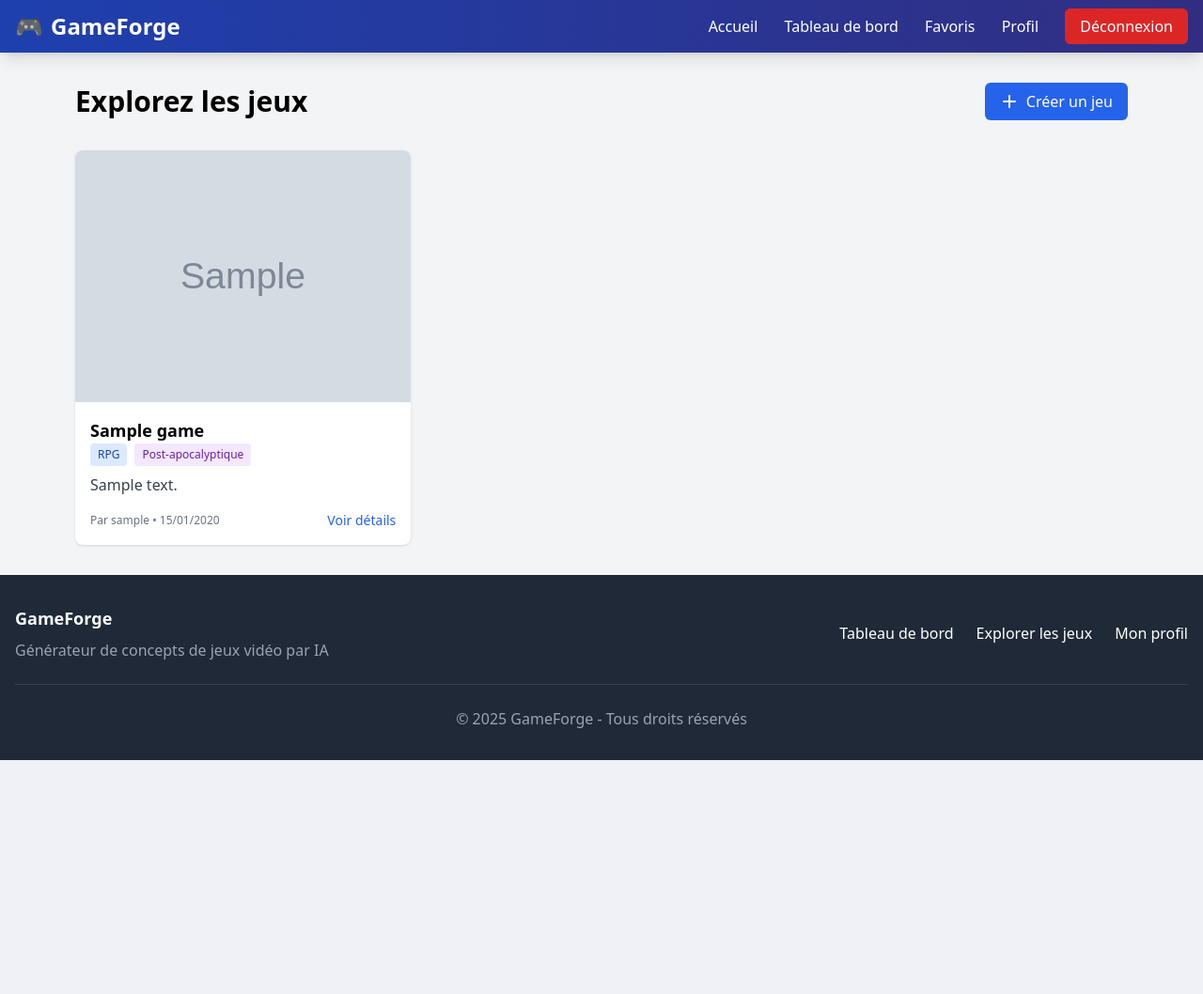
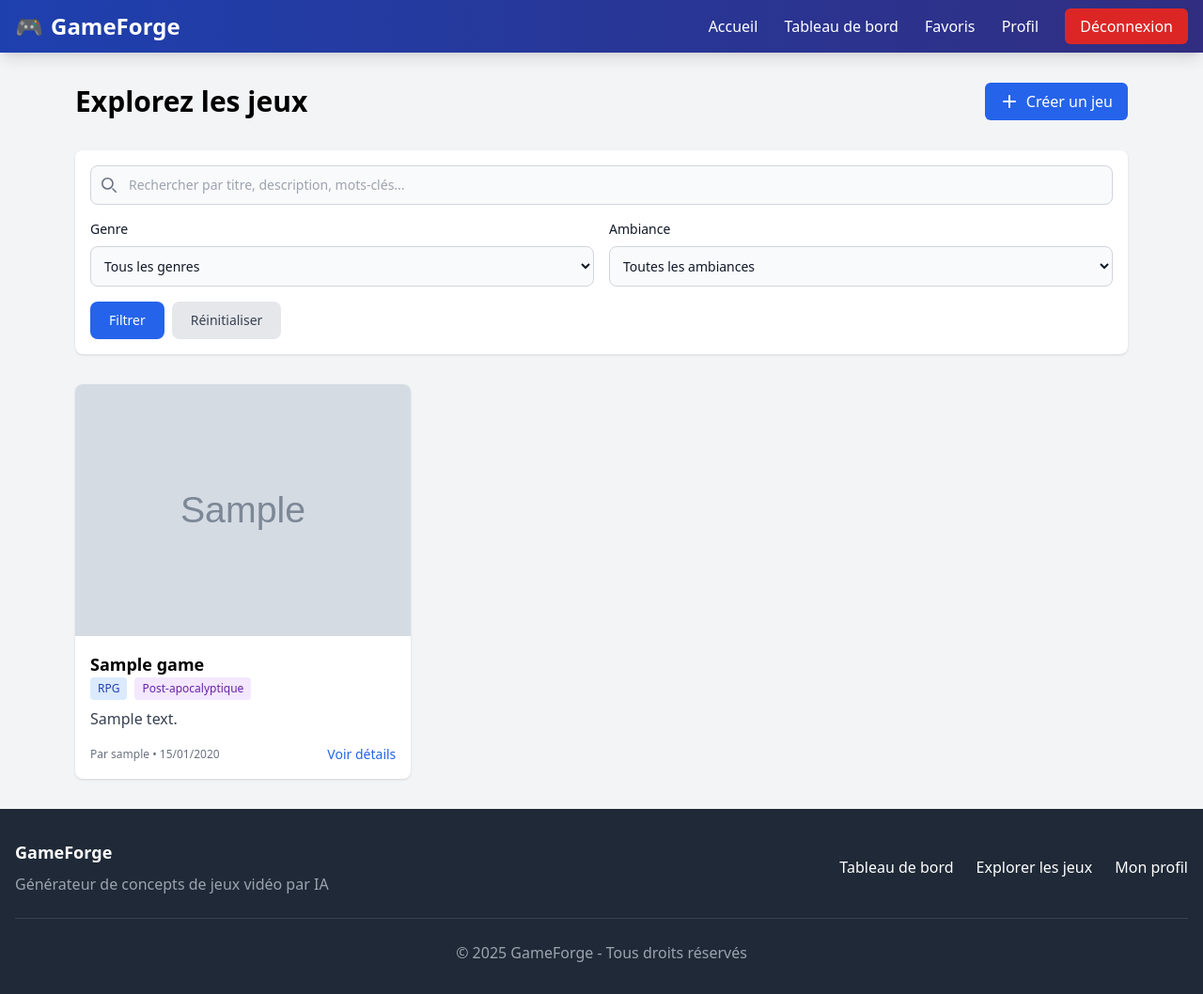
Before and after one commit to JHanslik/gameGenerator, a Django app: page /games/ in a window 1280 px wide. Shown: the whole page at 94% size. Before the commit the page ends 809 px from the top, so only its background shows below. Run offline with Django 5.2, Linux system fonts and the light colour scheme; a user stored in the database is signed in; tables that the repository leaves empty hold one stand-in row (values such as "Sample post"); grey boxes marked "Sample" are stand-in pictures; some libraries are stand-ins or nearby versions.

Commit message:
recherche

```diff
--- a/games/urls.py
+++ b/games/urls.py
@@ -5,6 +5,7 @@ app_name = 'games'
 
 urlpatterns = [
     path('', views.game_list, name='game_list'),
+    path('search-ajax/', views.search_games_ajax, name='search_games_ajax'),
     path('my-games/', views.my_games, name='my_games'),
     path('create/', views.game_create, name='game_create'),
     path('create-random/', views.random_game_create, name='random_game_create'),
--- a/games/views.py
+++ b/games/views.py
@@ -5,14 +5,49 @@ from .models import Game, GameDetail, Favorite
 from .forms import GameCreationForm
 from django.http import JsonResponse
 import random
+from django.db import models
 
 # Create your views here.
 
 @login_required
 def game_list(request):
     """Vue pour afficher la liste des jeux publics"""
-    games = Game.objects.filter(is_public=True).order_by('-created_at')
-    return render(request, 'games/game_list.html', {'games': games})
+    games = Game.objects.filter(is_public=True)
+
+    # Traitement de la recherche
+    search_query = request.GET.get('search', '')
+    if search_query:
+        games = games.filter(
+            models.Q(title__icontains=search_query) |
+            models.Q(description__icontains=search_query) |
+            models.Q(keywords__icontains=search_query) |
+            models.Q(cultural_references__icontains=search_query)
+        )
+
+    # Filtrer par genre si spécifié
+    genre = request.GET.get('genre', '')
+    if genre:
+        games = games.filter(genre=genre)
+
+    # Filtrer par ambiance si spécifiée
+    ambiance = request.GET.get('ambiance', '')
+    if ambiance:
+        games = games.filter(ambiance=ambiance)
+
+    # Tri par date (plus récent par défaut)
+    games = games.order_by('-created_at')
+
+    # Contexte pour les filtres
+    context = {
+        'games': games,
+        'search_query': search_query,
+        'genre_filter': genre,
+        'ambiance_filter': ambiance,
+        'genre_choices': Game.GENRE_CHOICES,
+        'ambiance_choices': Game.AMBIANCE_CHOICES,
+    }
+
+    return render(request, 'games/game_list.html', context)
 
 @login_required
 def my_games(request):
@@ -207,3 +242,53 @@ def delete_game(request, slug):
 
     # Rediriger vers le tableau de bord
     return redirect('users:dashboard')
+
+@login_required
+def search_games_ajax(request):
+    """Vue pour rechercher des jeux via AJAX"""
+    games = Game.objects.filter(is_public=True)
+
+    # Traitement de la recherche
+    search_query = request.GET.get('search', '')
+    if search_query:
+        games = games.filter(
+            models.Q(title__icontains=search_query) |
+            models.Q(description__icontains=search_query) |
+            models.Q(keywords__icontains=search_query) |
+            models.Q(cultural_references__icontains=search_query)
+        )
+
+    # Filtrer par genre si spécifié
+    genre = request.GET.get('genre', '')
+    if genre:
+        games = games.filter(genre=genre)
+
+    # Filtrer par ambiance si spécifiée
+    ambiance = request.GET.get('ambiance', '')
+    if ambiance:
+        games = games.filter(ambiance=ambiance)
+
+    # Tri par date (plus récent par défaut)
+    games = games.order_by('-created_at')
+
+    # Préparer les données pour JSON
+    games_data = []
+    for game in games:
+        # Récupérer l'URL de l'image s'il y en a une
+        image_url = None
+        if game.images.first():
+            image_url = game.images.first().image.url
+
+        games_data.append({
+            'id': game.id,
+            'title': game.title,
+            'slug': game.slug,
+            'description': game.description,
+            'genre': game.get_genre_display(),
+            'ambiance': game.get_ambiance_display(),
+            'creator': game.creator.username,
+            'created_at': game.created_at.strftime('%d/%m/%Y'),
+            'image_url': image_url
+        })
+
+    return JsonResponse({'games': games_data})
--- /dev/null
+++ b/static/js/search.js
@@ -0,0 +1,157 @@
+/**
+ * Gestion de la barre de recherche et des filtres pour les jeux
+ */
+document.addEventListener("DOMContentLoaded", function () {
+  // Récupération des éléments du DOM
+  const searchInput = document.getElementById("search-input");
+  const genreFilter = document.getElementById("genre-filter");
+  const ambianceFilter = document.getElementById("ambiance-filter");
+  const searchForm = document.getElementById("search-form");
+  const gamesContainer = document.querySelector(".grid");
+  const emptyMessage = document.querySelector(".bg-gray-100.rounded-lg");
+
+  // Fonction pour soumettre le formulaire après un délai (debounce)
+  let searchTimeout;
+
+  function applySearchDebounce() {
+    clearTimeout(searchTimeout);
+    searchTimeout = setTimeout(() => {
+      // Pour une meilleure expérience utilisateur, soumettons simplement le formulaire
+      // au lieu d'utiliser AJAX, ce qui maintiendra le style d'affichage cohérent
+      searchForm.submit();
+    }, 500); // Délai de 500ms avant soumission
+  }
+
+  // Fonction pour récupérer les jeux via AJAX
+  function fetchGamesAjax() {
+    // Construire l'URL avec les paramètres de recherche
+    const searchParams = new URLSearchParams();
+    const searchValue = searchInput ? searchInput.value : "";
+    const genreValue = genreFilter ? genreFilter.value : "";
+    const ambianceValue = ambianceFilter ? ambianceFilter.value : "";
+
+    if (searchValue) searchParams.append("search", searchValue);
+    if (genreValue) searchParams.append("genre", genreValue);
+    if (ambianceValue) searchParams.append("ambiance", ambianceValue);
+
+    // Mettre à jour l'URL du navigateur
+    updateURLParams("search", searchValue);
+    updateURLParams("genre", genreValue);
+    updateURLParams("ambiance", ambianceValue);
+
+    // Effectuer la requête AJAX
+    fetch(`/games/search-ajax/?${searchParams.toString()}`)
+      .then((response) => response.json())
+      .then((data) => {
+        updateGamesList(data.games);
+      })
+      .catch((error) => {
+        console.error("Erreur lors de la recherche:", error);
+      });
+  }
+
+  // Fonction pour mettre à jour la liste des jeux
+  function updateGamesList(games) {
+    if (!gamesContainer) return;
+
+    // Vider le conteneur
+    gamesContainer.innerHTML = "";
+
+    // Si aucun jeu n'est trouvé, afficher le message
+    if (games.length === 0) {
+      if (emptyMessage) emptyMessage.style.display = "block";
+      return;
+    }
+
+    // Cacher le message si des jeux sont trouvés
+    if (emptyMessage) emptyMessage.style.display = "none";
+
+    // Ajouter chaque jeu au conteneur
+    games.forEach((game) => {
+      const gameCard = document.createElement("div");
+      gameCard.className = "bg-white rounded-lg shadow hover:shadow-md transition overflow-hidden";
+
+      // Image ou dégradé par défaut
+      let imageHtml = "";
+      if (game.image_url) {
+        imageHtml = `<img src="${game.image_url}" alt="${game.title}" class="w-full object-cover" />`;
+      } else {
+        imageHtml = `
+        <div class="w-full h-48 bg-gradient-to-r from-indigo-500 to-purple-500 flex items-center justify-center">
+            <span class="text-xl font-bold text-white">${game.title}</span>
+        </div>
+        `;
+      }
+
+      // Construction du HTML du jeu
+      gameCard.innerHTML = `
+          ${imageHtml}
+          <div class="p-4">
+              <h3 class="font-bold text-lg">${game.title}</h3>
+              <div class="flex space-x-2 mb-2">
+                  <span class="inline-block px-2 py-1 text-xs bg-blue-100 text-blue-800 rounded">${game.genre}</span>
+                  <span class="inline-block px-2 py-1 text-xs bg-purple-100 text-purple-800 rounded">${game.ambiance}</span>
+              </div>
+              <p class="text-gray-700 mb-4 line-clamp-3">${game.description}</p>
+              <div class="flex justify-between items-center">
+                  <div class="text-xs text-gray-500">
+                      <span>Par ${game.creator}</span>
+                      <span>• ${game.created_at}</span>
+                  </div>
+                  <a href="/games/${game.slug}/" class="text-blue-600 hover:underline text-sm">Voir détails</a>
+              </div>
+          </div>
+      `;
+
+      // Ajouter la carte au conteneur
+      gamesContainer.appendChild(gameCard);
+    });
+  }
+
+  // Écouteurs d'événements pour les filtres par select
+  if (genreFilter) {
+    genreFilter.addEventListener("change", function () {
+      searchForm.submit();
+    });
+  }
+
+  if (ambianceFilter) {
+    ambianceFilter.addEventListener("change", function () {
+      searchForm.submit();
+    });
+  }
+
+  // Écouteur d'événement pour la barre de recherche (avec debounce)
+  if (searchInput) {
+    searchInput.addEventListener("input", function () {
+      applySearchDebounce();
+    });
+
+    // Gestion de la touche Entrée pour soumettre immédiatement
+    searchInput.addEventListener("keydown", function (e) {
+      if (e.key === "Enter") {
+        e.preventDefault();
+        clearTimeout(searchTimeout);
+        searchForm.submit();
+      }
+    });
+  }
+
+  // Intercepter la soumission du formulaire pour assurer un comportement cohérent
+  if (searchForm) {
+    searchForm.addEventListener("submit", function (e) {
+      // Laisser le formulaire se soumettre normalement
+    });
+  }
+
+  // Mise à jour de l'URL sans recharger la page (pour la navigation historique)
+  function updateURLParams(key, value) {
+    const url = new URL(window.location.href);
+    if (value) {
+      url.searchParams.set(key, value);
+    } else {
+      url.searchParams.delete(key);
+    }
+    history.pushState({}, "", url);
+  }
+});
--- a/templates/games/game_list.html
+++ b/templates/games/game_list.html
@@ -1,4 +1,4 @@
-{% extends 'base.html' %} {% block title %}Explorez les jeux | GameForge{% endblock %} {% block content %}
+{% extends 'base.html' %} {% load static %} {% block title %}Explorez les jeux | GameForge{% endblock %} {% block content %}
 <div class="max-w-7xl mx-auto">
   <div class="flex justify-between items-center mb-8">
     <h1 class="text-3xl font-bold">Explorez les jeux</h1>
@@ -8,6 +8,60 @@
       </svg>
       Créer un jeu
     </a>
+  </div>
+
+  <!-- Barre de recherche et filtres -->
+  <div class="bg-white p-4 rounded-lg shadow mb-8">
+    <form id="search-form" method="GET" action="{% url 'games:game_list' %}" class="space-y-4">
+      <!-- Barre de recherche -->
+      <div class="relative">
+        <div class="absolute inset-y-0 left-0 flex items-center pl-3 pointer-events-none">
+          <svg class="w-4 h-4 text-gray-500" aria-hidden="true" xmlns="http://www.w3.org/2000/svg" fill="none" viewBox="0 0 20 20">
+            <path stroke="currentColor" stroke-linecap="round" stroke-linejoin="round" stroke-width="2" d="m19 19-4-4m0-7A7 7 0 1 1 1 8a7 7 0 0 1 14 0Z"/>
+          </svg>
+        </div>
+        <input
+          type="text"
+          id="search-input"
+          name="search"
+          value="{{ search_query }}"
+          class="w-full p-2.5 pl-10 text-sm text-gray-900 border border-gray-300 rounded-lg bg-gray-50 focus:ring-blue-500 focus:border-blue-500"
+          placeholder="Rechercher par titre, description, mots-clés..."
+        >
+      </div>
+
+      <!-- Filtres -->
+      <div class="grid grid-cols-1 md:grid-cols-2 gap-4">
+        <div>
+          <label for="genre-filter" class="block mb-2 text-sm font-medium text-gray-900">Genre</label>
+          <select id="genre-filter" name="genre" class="bg-gray-50 border border-gray-300 text-gray-900 text-sm rounded-lg focus:ring-blue-500 focus:border-blue-500 block w-full p-2.5">
+            <option value="">Tous les genres</option>
+            {% for genre_value, genre_name in genre_choices %}
+            <option value="{{ genre_value }}" {% if genre_filter == genre_value %}selected{% endif %}>{{ genre_name }}</option>
+            {% endfor %}
+          </select>
+        </div>
+        <div>
+          <label for="ambiance-filter" class="block mb-2 text-sm font-medium text-gray-900">Ambiance</label>
+          <select id="ambiance-filter" name="ambiance" class="bg-gray-50 border border-gray-300 text-gray-900 text-sm rounded-lg focus:ring-blue-500 focus:border-blue-500 block w-full p-2.5">
+            <option value="">Toutes les ambiances</option>
+            {% for ambiance_value, ambiance_name in ambiance_choices %}
+            <option value="{{ ambiance_value }}" {% if ambiance_filter == ambiance_value %}selected{% endif %}>{{ ambiance_name }}</option>
+            {% endfor %}
+          </select>
+        </div>
+      </div>
+
+      <!-- Boutons -->
+      <div class="flex flex-wrap gap-2">
+        <button type="submit" class="text-white bg-blue-600 hover:bg-blue-700 focus:ring-4 focus:outline-none focus:ring-blue-300 font-medium rounded-lg text-sm px-5 py-2.5">
+          Filtrer
+        </button>
+        <a href="{% url 'games:game_list' %}" class="text-gray-700 bg-gray-200 hover:bg-gray-300 focus:ring-4 focus:outline-none focus:ring-gray-300 font-medium rounded-lg text-sm px-5 py-2.5">
+          Réinitialiser
+        </a>
+      </div>
+    </form>
   </div>
 
   {% if games %}
@@ -41,9 +95,13 @@
   </div>
   {% else %}
   <div class="bg-gray-100 rounded-lg p-8 text-center">
-    <p class="text-gray-600 mb-4">Aucun jeu n'a encore été créé ou rendu public.</p>
-    <a href="{% url 'games:game_create' %}" class="inline-block px-4 py-2 bg-blue-600 text-white rounded-md hover:bg-blue-700"> Créer le premier jeu </a>
+    <p class="text-gray-600 mb-4">Aucun jeu ne correspond à votre recherche.</p>
+    <a href="{% url 'games:game_list' %}" class="inline-block px-4 py-2 bg-blue-600 text-white rounded-md hover:bg-blue-700"> Réinitialiser les filtres </a>
   </div>
   {% endif %}
 </div>
 {% endblock %}
+
+{% block extra_js %}
+<script src="{% static 'js/search.js' %}"></script>
+{% endblock %}
```
